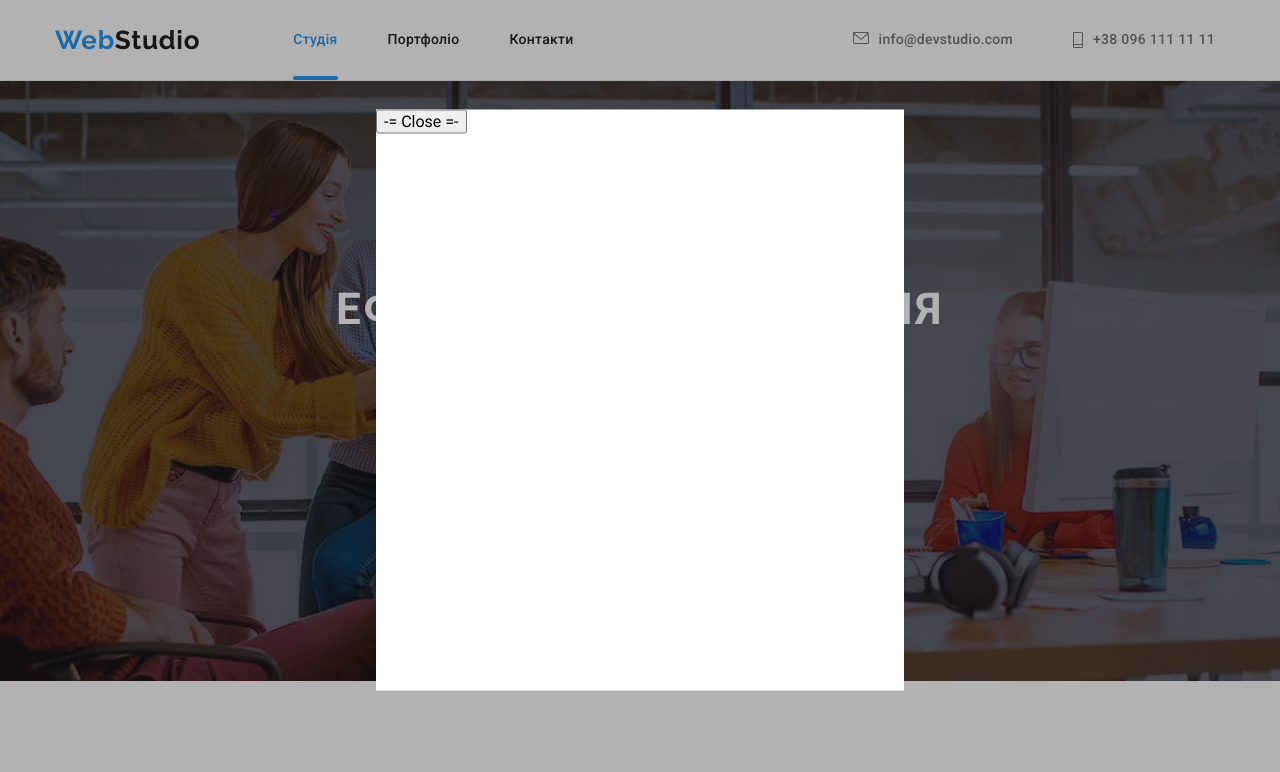
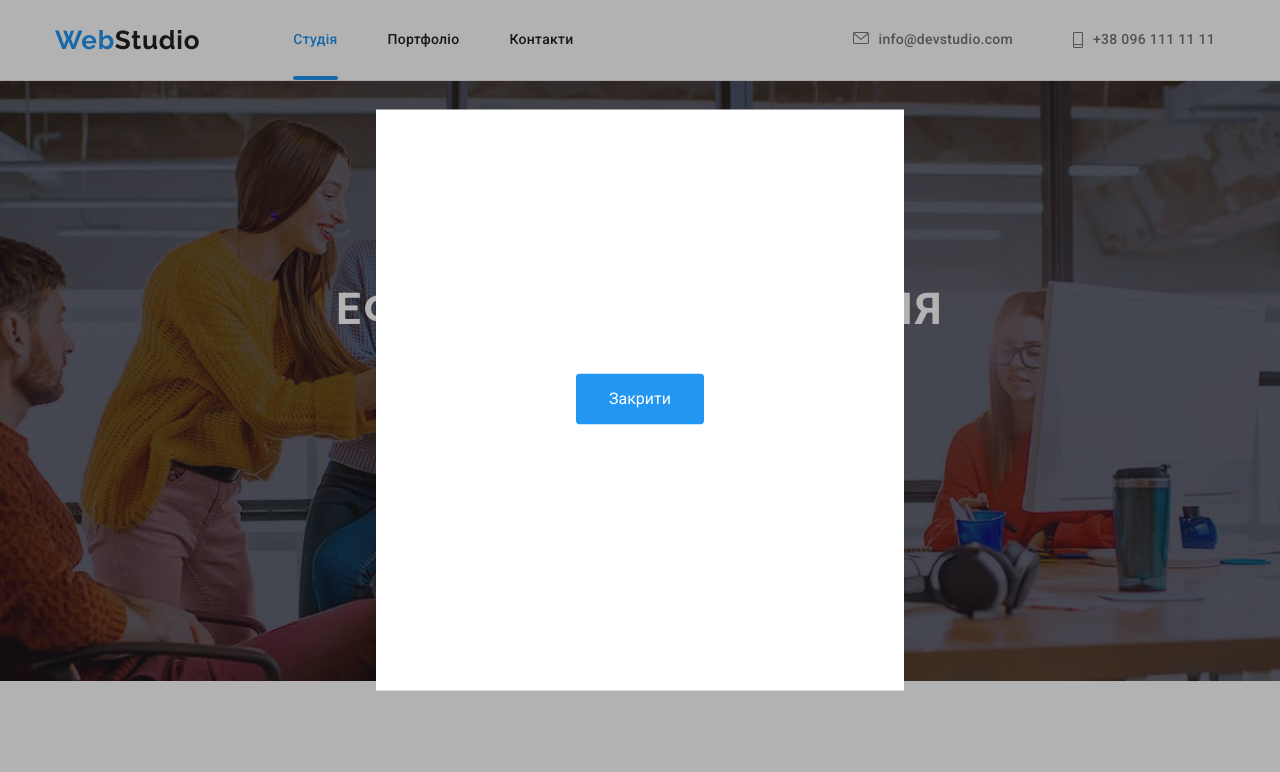
Before and after one commit to AndriiVeremi/goit-markup-hw-05, a plain HTML site: page index.html in a window 1280 px wide. Both pictures are taken after a click on the button "Замовити послугу". Shown: the top 772 px of the page. Drawn offline with nearby package versions, Linux system fonts and the light colour scheme.

Commit message:
Дрібні правки ДЗ 5

```diff
--- a/css/styles.css
+++ b/css/styles.css
@@ -684,16 +684,14 @@ body {
 }
 
 .portfolio-work p {
-  margin-top: 0;
-  margin-bottom: 0;
-
+  margin: 0;
   font-size: 16px;
   line-height: 1.8;
   letter-spacing: 0.03em;
   color: var(--secondory-color-text);
 }
 
-/* СТИЛІ МОДАЛЬНОГО ВІКНО */
+/* СТИЛІ МОДАЛЬНОГО ВІКНА */
 
 .backdrop {
   position: fixed;
@@ -712,7 +710,7 @@ body {
 }
 
 .backdrop.is-hidden .modal {
-  transform: translate(-50%, -50%) scale(0.9);
+  transform: translate(-50%, -50%) scale(0.8);
 }
 
 .modal {
@@ -726,3 +724,16 @@ body {
   transform: translate(-50%, -50%) scale(1);
   transition: transform var(--duration-function) var(--timing-function);
 }
+
+.madal-btn {
+  display: flex;
+  margin: 50% auto;
+  padding: 10px 32px;
+  background-color: var(--blue-primary);
+  border-radius: 4px;
+  cursor: pointer;
+  font-size: 16px;
+  line-height: 1.8;
+  color: var(--white-color-text);
+  border: 1px solid transparent;
+}
--- a/index.html
+++ b/index.html
@@ -383,7 +383,7 @@
 
     <div class="backdrop is-hidden" data-modal>
       <div class="modal">
-        <button data-modal-close>-= Close =-</button>
+        <button class="madal-btn" data-modal-close>Закрити</button>
       </div>
     </div>
 
```
Also changed, not shown: portfolio.html (+17 -21 lines).
